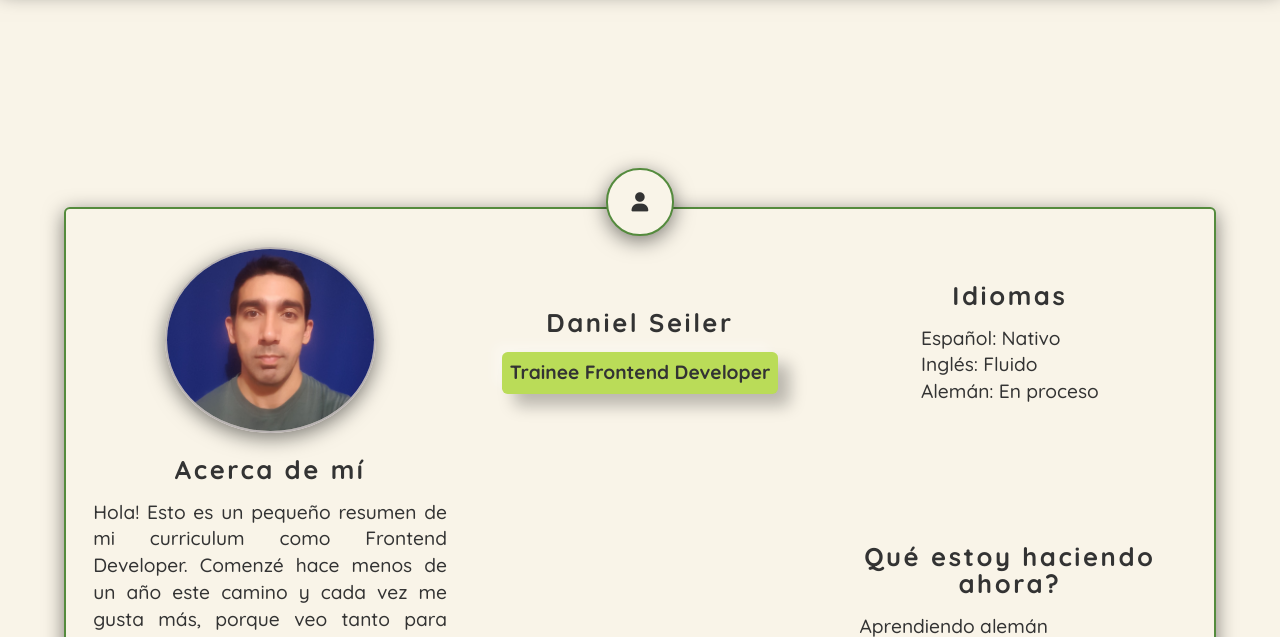
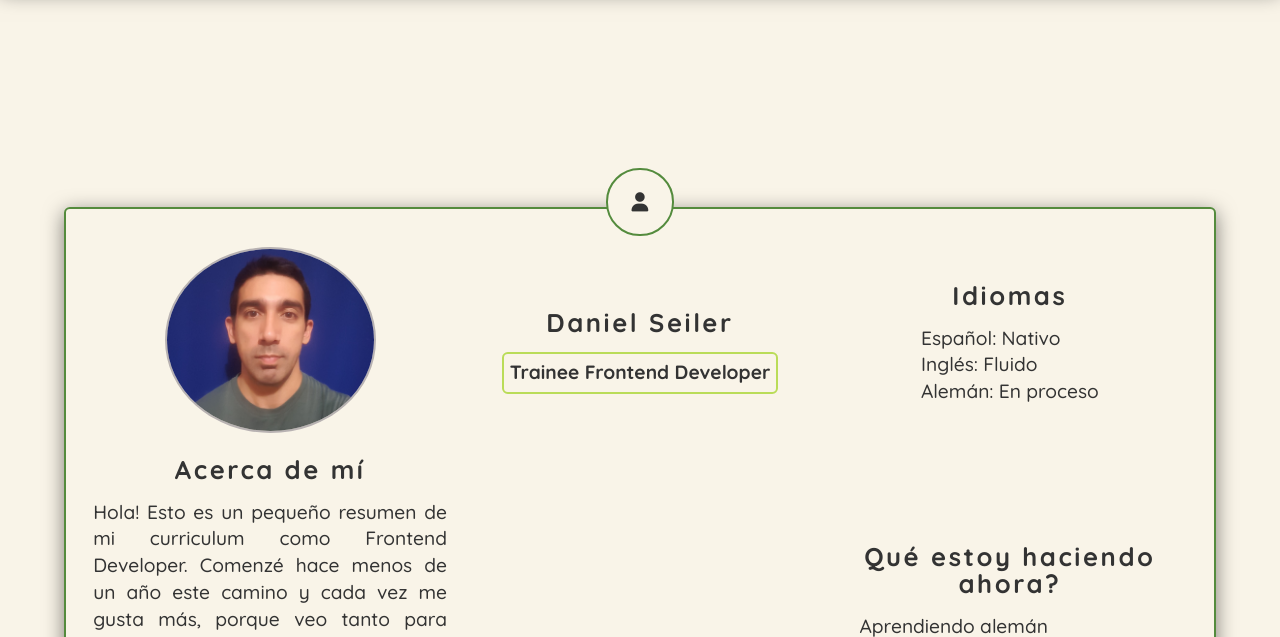
Before and after one commit to dannyseiler/tp-m2-telefonica, a plain HTML site: page cv.html in a window 1280 px wide. Shown: the part 94-731 px from the top of the page. Drawn offline with nearby package versions, Linux system fonts and the light colour scheme.

Commit message:
Quitado las sombras de los iconos
Se le ha removido las sombras de los iconos que destacan sobre cada sección y también removido en el cuadro de skills y posición laboral.

```diff
--- a/assets/css/cv.css
+++ b/assets/css/cv.css
@@ -42,7 +42,6 @@ body {
 
 .header a {
   color: #333;
-
   font-size: 1em;
   text-align: center;
   text-decoration: none;
@@ -122,7 +121,6 @@ body {
   border-radius: 50%;
   border: 2px solid #548b3d;
   background: #f9f4e8;
-  box-shadow: 0px 5px 20px rgba(0, 0, 0, 0.5);
   color: #333;
   display: flex;
   align-items: center;
@@ -142,17 +140,13 @@ body {
 
 h4 {
   padding: 0.3em;
-  background: #badc58;
-  border: 2px solid transparent;
+  border: 2px solid #badc58;
   border-radius: 0.3em;
-  box-shadow: 12px 12px 16px 0 rgba(0, 0, 0, 0.25),
-    -8px -8px 12px 0 rgba(255, 255, 255, 0.3);
 }
 .img-perfil {
   width: 100%;
   border-radius: 50%;
   border: 2px solid #b8b2b2;
-  box-shadow: 0px 5px 20px rgba(0, 0, 0, 0.5);
 }
 
 .contact-form form {
@@ -208,8 +202,6 @@ h4 {
   justify-content: center;
   border: 2px solid #badc58;
   border-radius: 0.3em;
-  box-shadow: 12px 12px 16px 0 rgba(0, 0, 0, 0.25),
-    -8px -8px 12px 0 rgba(255, 255, 255, 0.3);
 }
 
 .skills li {
@@ -311,7 +303,7 @@ footer ul li:nth-child(3):hover .fab {
 
 /* Media queries */
 
-@media (max-width:1200px){
+@media (max-width: 1200px) {
   .main {
     height: max-content;
     margin: 5em 0em;
@@ -321,7 +313,7 @@ footer ul li:nth-child(3):hover .fab {
     display: inline-block;
   }
 
-  .next li{
+  .next li {
     height: max-content;
   }
   .skills li {
@@ -348,9 +340,7 @@ footer ul li:nth-child(3):hover .fab {
   }
 }
 
-
 @media (max-width: 600px) {
-
   .menu-icon {
     display: block;
     cursor: pointer;
@@ -413,7 +403,6 @@ footer ul li:nth-child(3):hover .fab {
     padding: 0;
   }
 }
-
 
 @media (max-width: 400px) {
   .menu-icon {
--- a/assets/css/main.css
+++ b/assets/css/main.css
@@ -121,7 +121,6 @@ body {
   border-radius: 50%;
   border: 2px solid #548b3d;
   background: #f9f4e8;
-  box-shadow: 0px 5px 20px rgba(0, 0, 0, 0.5);
   color: #333;
   display: flex;
   align-items: center;
@@ -388,7 +387,6 @@ ul li:nth-child(3):hover .fab {
     width: 100%;
   }
 
-
   .form-box {
     width: 100%;
   }
--- a/assets/css/tabla.css
+++ b/assets/css/tabla.css
@@ -122,7 +122,6 @@ body {
   border-radius: 50%;
   border: 2px solid #548b3d;
   background: #f9f4e8;
-  box-shadow: 0px 5px 20px rgba(0, 0, 0, 0.5);
   color: #333;
   display: flex;
   align-items: center;
@@ -243,7 +242,6 @@ ul li:nth-child(3):hover .fab {
 
 /* Media queries */
 
-
 @media (max-width: 900px) {
   main.main {
     height: 130vh;
@@ -349,8 +347,7 @@ ul li:nth-child(3):hover .fab {
     padding: 0.8rem;
   }
 
-  .table-container table{
+  .table-container table {
     width: 100%;
   }
-
 }
```
